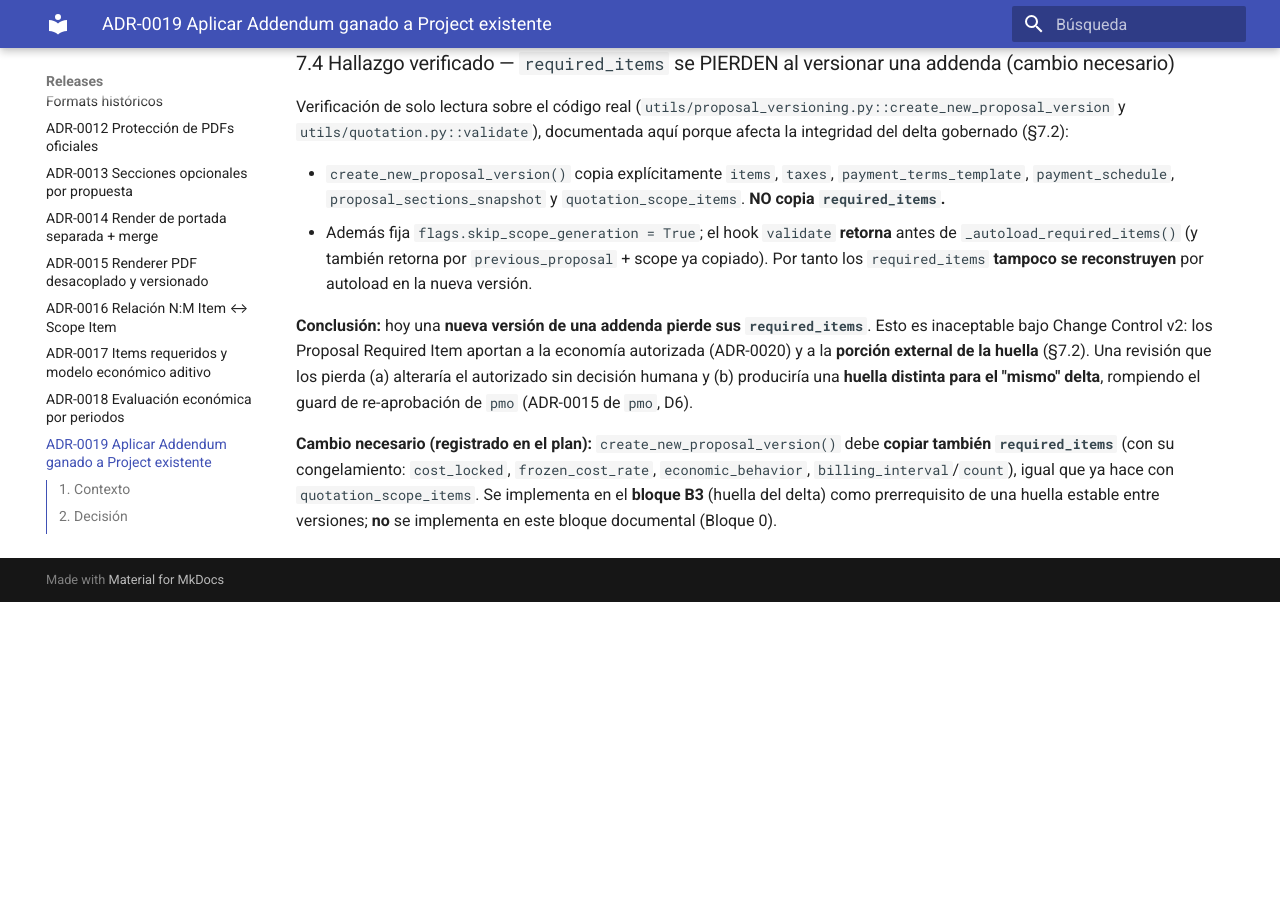
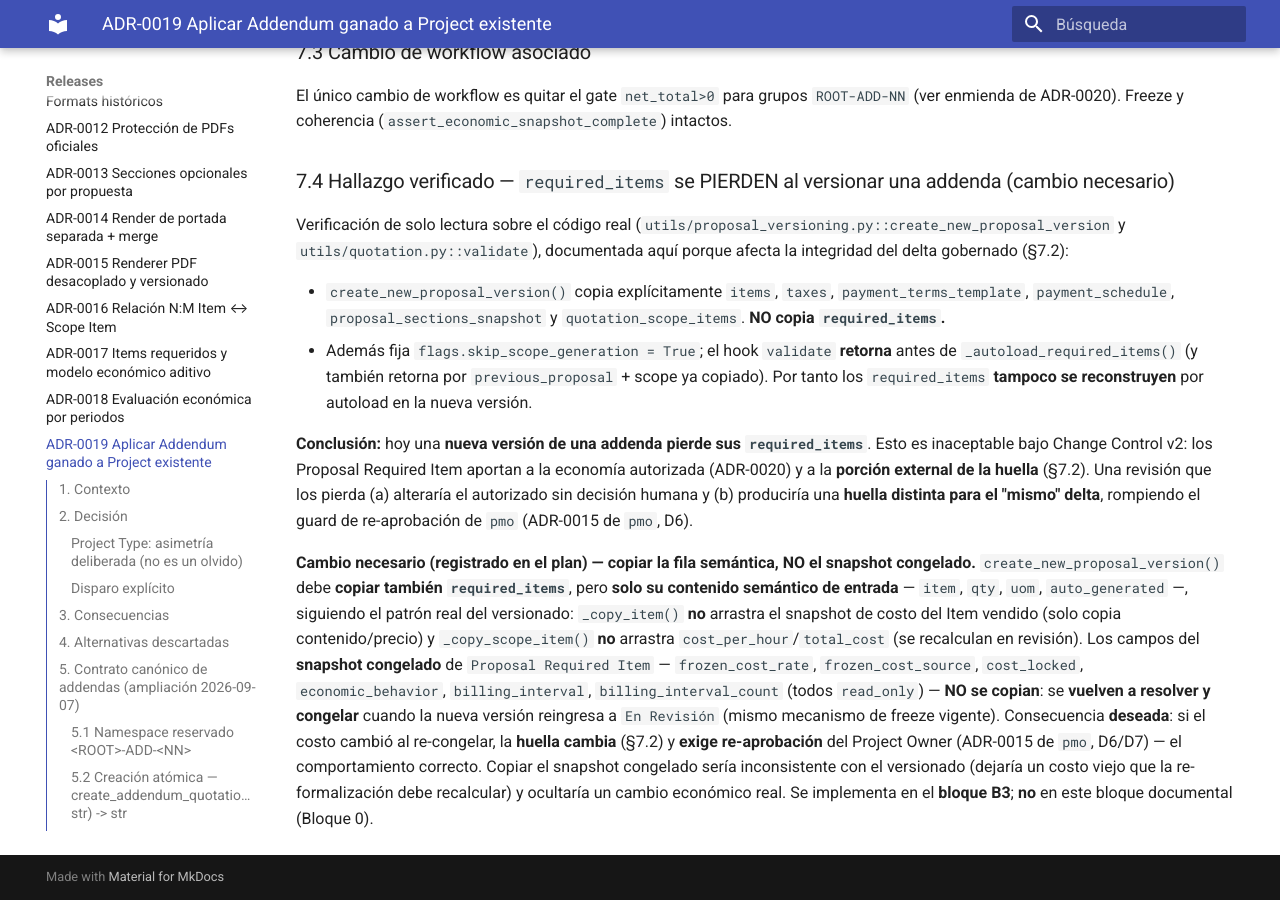
Before and after one commit to luisrms69/erpnext_proposals, an MkDocs documentation site: the page built from docs/adr/0019-aplicar-addendum-a-project-existente.md, in a window 1280 px wide and 900 px high, scrolled down 7203 px. Built offline with MkDocs 1.6.1 and Material for MkDocs 9.7.7, drawn with Linux system fonts in a browser that asks for light colours; before the commit the page ends 7805 px from its top, so only the background shows below that; some of the changed text lies outside the part shown.

Commit message:
docs(adr): ADR-0019 corrección §7.4 (versionado required_items) + §7.1 supersede
- §7.4: al versionar una addenda se copia SOLO la fila semántica de
  required_items (item, qty, uom, auto_generated), NO el snapshot congelado
  (frozen_cost_rate, frozen_cost_source, cost_locked, economic_behavior,
  billing_interval, billing_interval_count — todos read_only), que se vuelve
  a resolver/congelar al reingresar a En Revisión. Consistente con
  _copy_item()/_copy_scope_item(). Si el costo cambió → la huella cambia →
  exige re-aprobación (comportamiento correcto). Copiar el snapshot ocultaría
  un cambio económico real.
- §7.1: nota explícita de que supersede el orden histórico de §2/§5.5
  (preflight/materializar → asociar) para apply_addendum_to_project, sin
  reescribir la historia.

Solo documentación. Sin código funcional. B1/B2/B3 no iniciados.

Co-Authored-By: Claude Opus 4.8 (1M context) <noreply@anthropic.com>

```diff
--- a/docs/adr/0019-aplicar-addendum-a-project-existente.md
+++ b/docs/adr/0019-aplicar-addendum-a-project-existente.md
@@ -227,6 +227,12 @@ Ampliación motivada por **Change Control v2** de `pmo` (ADR-0015 de `pmo`). La
 
 ### 7.1 Aplicación en dos fases (apply-split)
 
+> **Supersede el orden histórico.** Las secciones §2 y §5.5 describen el orden previo
+> ("preflight/validar → materializar Tasks → después asociar `proposal_project`") para
+> `apply_addendum_to_project`. Esta §7.1 **supersede ese orden**: la asociación + sincronización económica
+> ocurre **siempre** en la fase 1, y la materialización de Tasks pasa a la fase 2 **condicional**. No se
+> reescribe la historia de §2/§5.5; para `apply_addendum_to_project` prevalece §7.1.
+
 `apply_addendum_to_project` se estructura explícitamente en **dos fases** (la firma pública no cambia):
 
 - **SIEMPRE (fase 1):** valida Addenda `Ganada`; valida root/coherencia/canonicalidad; asocia
@@ -295,8 +301,16 @@ external de la huella** (§7.2). Una revisión que los pierda (a) alteraría el
 (b) produciría una **huella distinta para el "mismo" delta**, rompiendo el guard de re-aprobación de `pmo`
 (ADR-0015 de `pmo`, D6).
 
-**Cambio necesario (registrado en el plan):** `create_new_proposal_version()` debe **copiar también
-`required_items`** (con su congelamiento: `cost_locked`, `frozen_cost_rate`, `economic_behavior`,
-`billing_interval`/`count`), igual que ya hace con `quotation_scope_items`. Se implementa en el **bloque B3**
-(huella del delta) como prerrequisito de una huella estable entre versiones; **no** se implementa en este
-bloque documental (Bloque 0).
+**Cambio necesario (registrado en el plan) — copiar la fila semántica, NO el snapshot congelado.**
+`create_new_proposal_version()` debe **copiar también `required_items`**, pero **solo su contenido semántico
+de entrada** — `item`, `qty`, `uom`, `auto_generated` —, siguiendo el patrón real del versionado:
+`_copy_item()` **no** arrastra el snapshot de costo del Item vendido (solo copia contenido/precio) y
+`_copy_scope_item()` **no** arrastra `cost_per_hour`/`total_cost` (se recalculan en revisión). Los campos del
+**snapshot congelado** de `Proposal Required Item` — `frozen_cost_rate`, `frozen_cost_source`, `cost_locked`,
+`economic_behavior`, `billing_interval`, `billing_interval_count` (todos `read_only`) — **NO se copian**: se
+**vuelven a resolver y congelar** cuando la nueva versión reingresa a `En Revisión` (mismo mecanismo de freeze
+vigente). Consecuencia **deseada**: si el costo cambió al re-congelar, la **huella cambia** (§7.2) y **exige
+re-aprobación** del Project Owner (ADR-0015 de `pmo`, D6/D7) — el comportamiento correcto. Copiar el snapshot
+congelado sería inconsistente con el versionado (dejaría un costo viejo que la re-formalización debe recalcular)
+y ocultaría un cambio económico real. Se implementa en el **bloque B3**; **no** en este bloque documental
+(Bloque 0).
```
